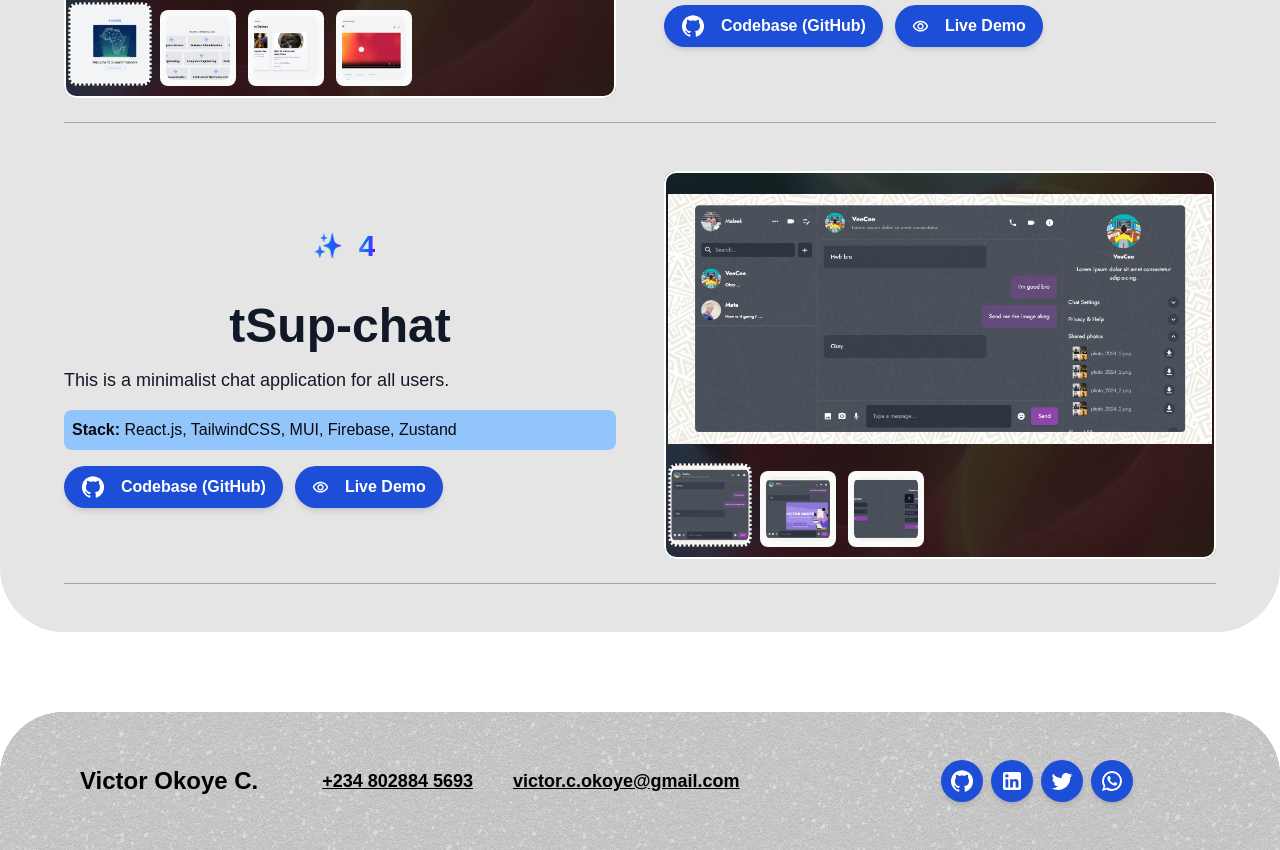
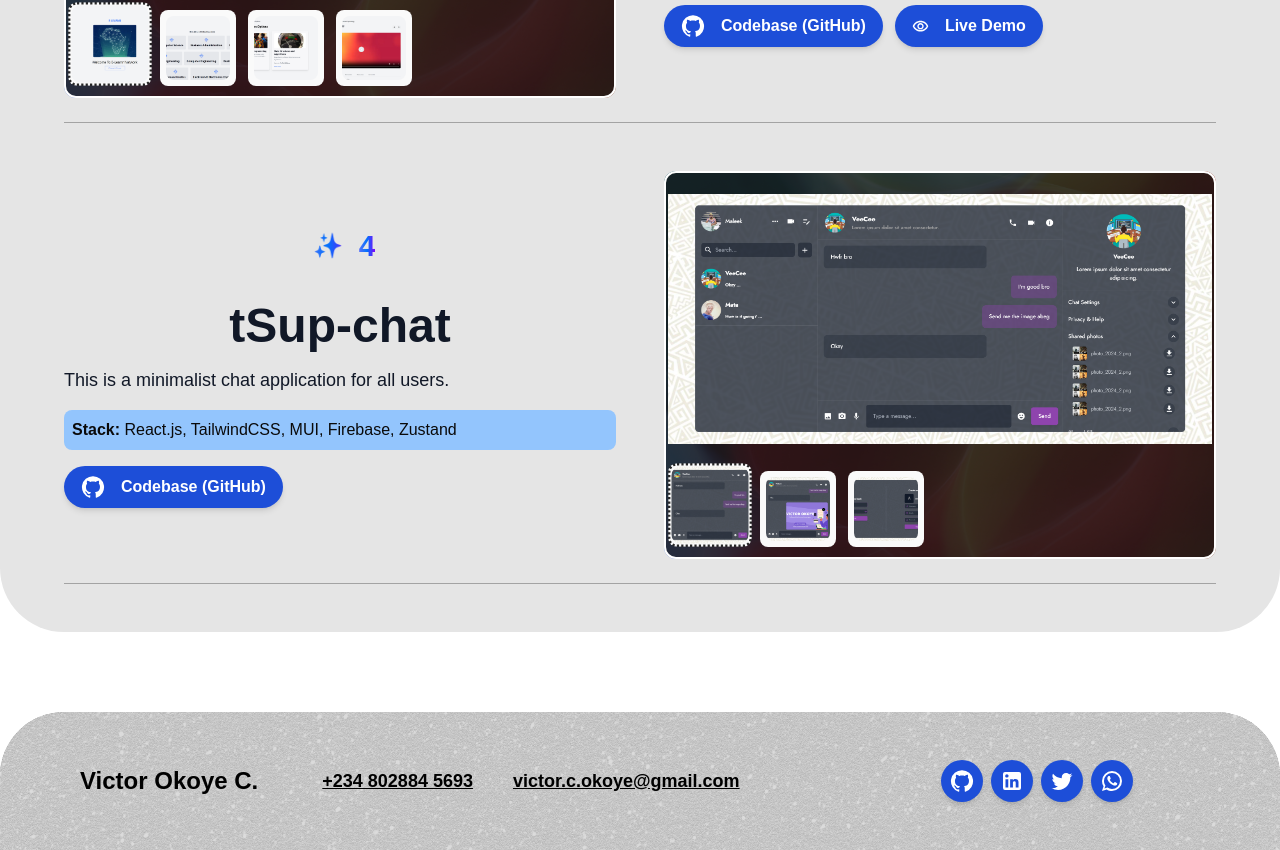
Before and after one commit to chivicoko/victorokoye, a Next.js app: page /projects in a window 1280 px wide. Shown: the part 2146-2996 px from the top of the page. Built offline with nearby package versions, Linux system fonts and the light colour scheme; a web font is replaced by a local one.

Commit message:
update projects demo link

```diff
--- a/src/components/Projects.tsx
+++ b/src/components/Projects.tsx
@@ -55,9 +55,11 @@ const Projects = () => {
                         <Link href={project.githubLink} target='_blank' className="self-center whitespace-nowrap flex items-center justify-center gap-4 shadow-md py-2 px-4 rounded-full border border-transparent hover:border-blue-700 dark:hover:border-white bg-blue-700 hover:bg-transparent text-white hover:text-blue-800 dark:hover:text-white group font-semibold">
                             <GitHub /> Codebase (GitHub)
                         </Link>
+                        {project.name !== "tSup-chat" &&
                         <Link href={project.liveDemoLink} target='_blank' className="self-center whitespace-nowrap flex items-center justify-center gap-4 shadow-md py-2 px-4 rounded-full border border-transparent hover:border-blue-700 dark:hover:border-white bg-blue-700 hover:bg-transparent text-white hover:text-blue-800 dark:hover:text-white group font-semibold">
                             <VisibilityOutlined style={{ width: '17px', height: '17px' }} /> Live Demo
                         </Link>
+                        }
                     </div>
                 </div>
             </div>
```
